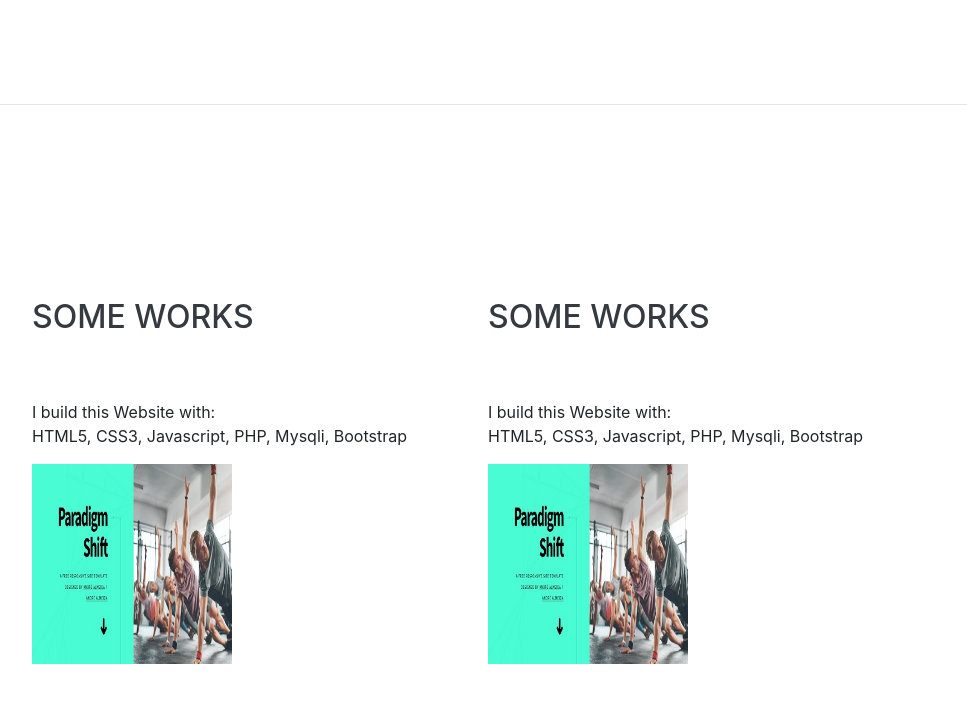
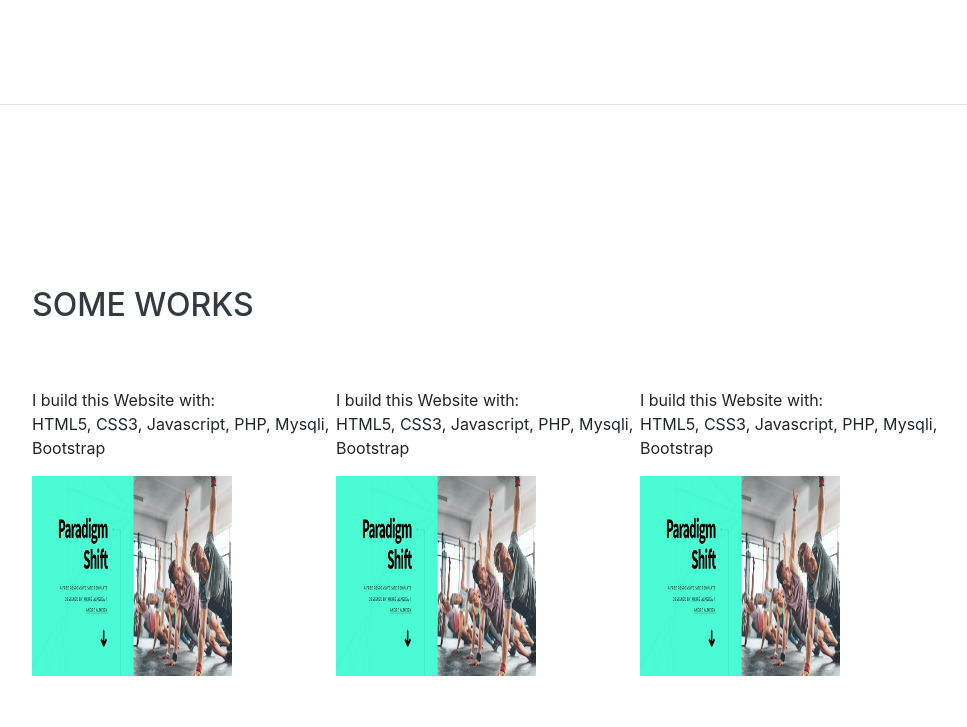
Before and after one commit to githubandrealmeida/port, a website with bundled scripts: page index.html in a window 1280 px wide. Shown: the part 1497-2224 px from the top of the page, without its empty margins (288-1255 px from the left). Built offline with nearby package versions, Linux system fonts and the light colour scheme; a web font is replaced by a local one.

Commit message:
update seccion

```diff
--- a/index.html
+++ b/index.html
@@ -140,16 +140,8 @@
             <a href="https://githubandrealmeida.github.io/striped/." target="_blank">
               <img src="img/work5.JPG" alt="" width="200px" height="200px"></a>
           </div>
-        </div>
-      </div>
 
-      <br/>
-      <br/>
 
-      <div class="w-100">
-        <h2 class="mb-5">Some Works</h2>
-
-        <div class="resume-item d-flex flex-column flex-md-row justify-content-between mb-5">
           <div class="resume-content">
             <!--<h3 class="mb-0">Language and Tools</h3>-->
             <div class="subheading mb-3"></div>
@@ -159,10 +151,24 @@
             <a href="https://githubandrealmeida.github.io/striped/." target="_blank">
               <img src="img/work5.JPG" alt="" width="200px" height="200px"></a>
           </div>
+
+          <div class="resume-content">
+            <!--<h3 class="mb-0">Language and Tools</h3>-->
+            <div class="subheading mb-3"></div>
+            <div></div>
+            <p>I build this Website with:<br />HTML5, CSS3, Javascript, PHP, Mysqli, Bootstrap</p>
+
+            <a href="https://githubandrealmeida.github.io/striped/." target="_blank">
+              <img src="img/work5.JPG" alt="" width="200px" height="200px"></a>
+          </div>
+
+
         </div>
       </div>
 
-  </section>
+    </section>
+
+
 
 
 
```
